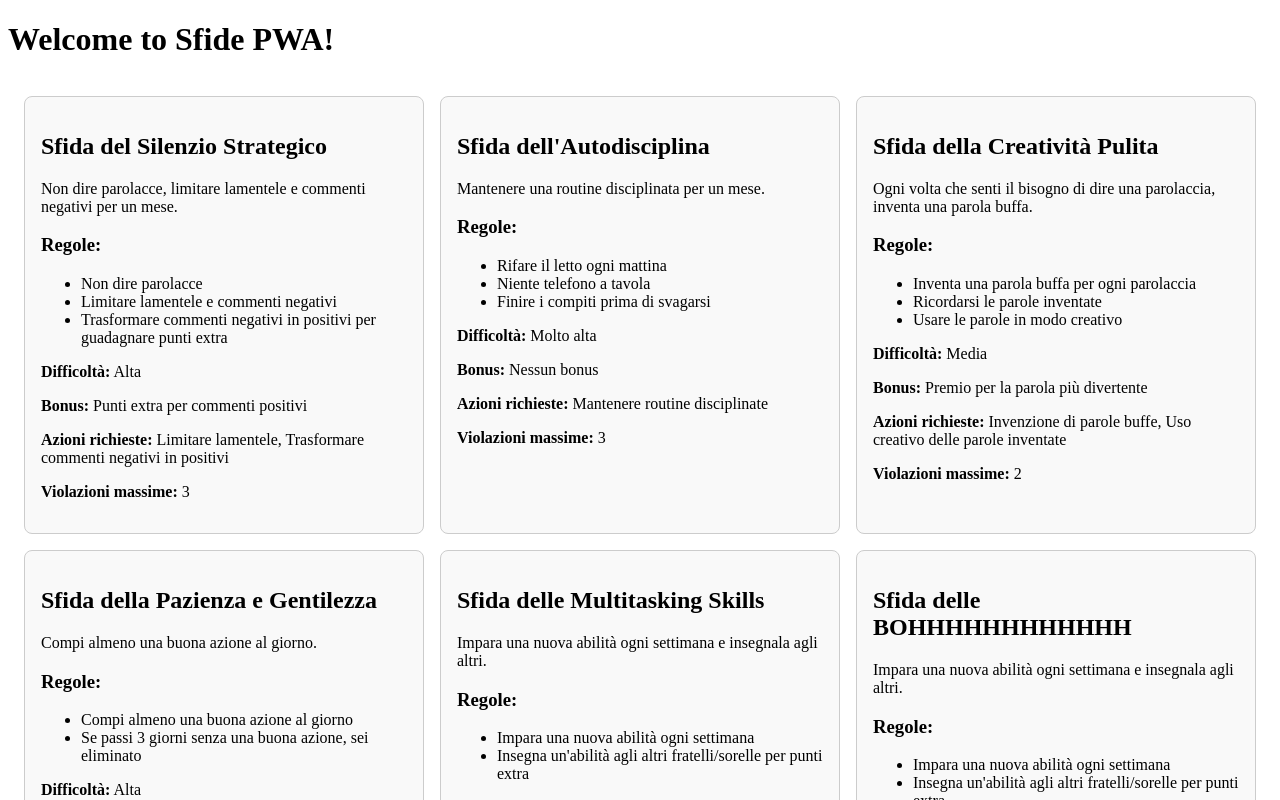
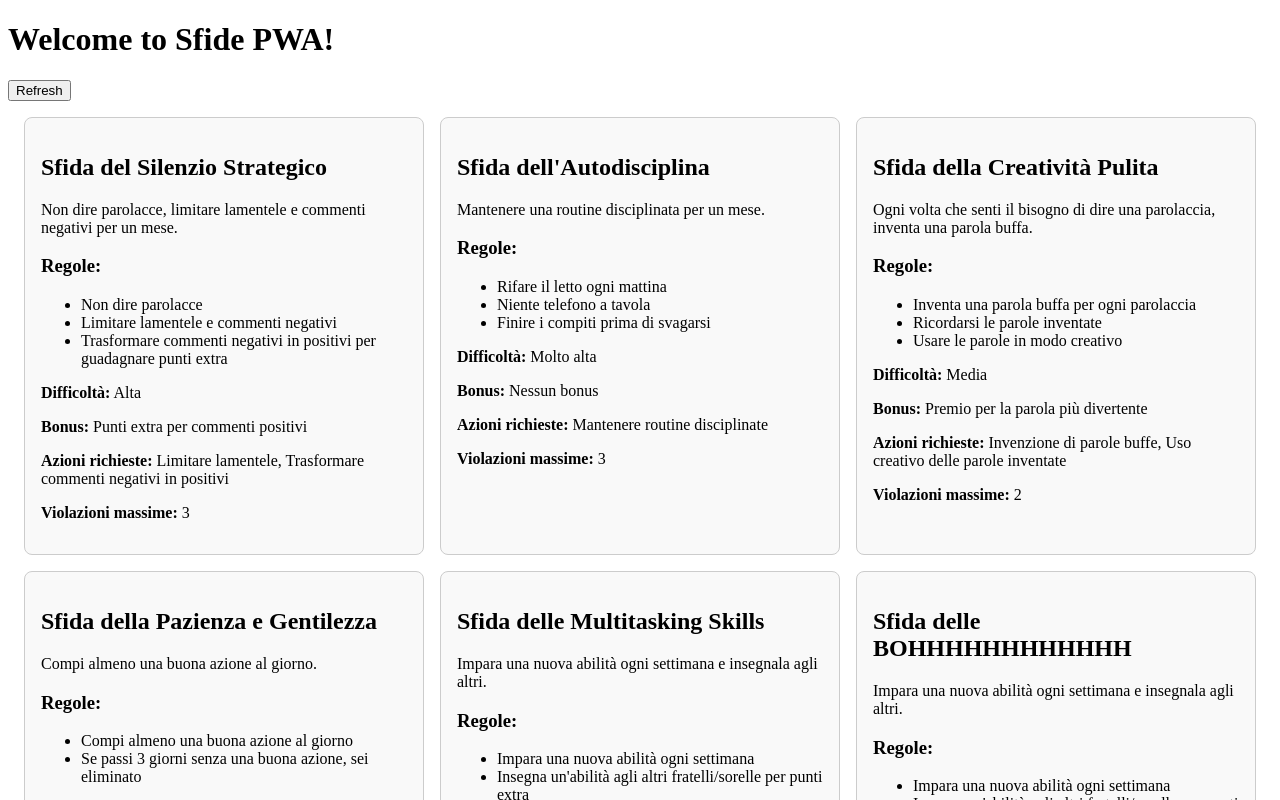
Before and after one commit to UgoUchem/Sfide_PWA, an Angular app: page / in a window 1280 px wide. Shown: the top 800 px of the page. Built offline with nearby package versions, Linux system fonts and the light colour scheme; no server answers.

Commit message:
refresh button for localstorage

```diff
--- a/src/app/features/challenge/components/challenge-list.component.ts
+++ b/src/app/features/challenge/components/challenge-list.component.ts
@@ -13,7 +13,9 @@ import { Challenge } from '../models/challenge.model';
   selector: 'app-challenge-list',
   imports: [],
   template: `
+    <button (click)="refreshChallenges()">Refresh</button>
     <div class="challenge-list">
+      <!-- Add this button -->
       @for (challenge of challenges(); track challenge.id) {
       <div class="challenge-card">
         <h2>{{ challenge.name }}</h2>
@@ -60,16 +62,23 @@ import { Challenge } from '../models/challenge.model';
 }
   `,
 })
-export class ChallengeListComponent implements OnInit{
+export class ChallengeListComponent implements OnInit {
   private challengeService: ChallengeService = inject(ChallengeService);
 
   protected readonly challenges: WritableSignal<Challenge[]> = signal([]);
 
-  ngOnInit(){
+  ngOnInit() {
     this.loadChallenges();
   }
 
-  loadChallenges():void{
-    this.challengeService.getChallenges().subscribe((data)=>this.challenges.set(data));
+  loadChallenges(): void {
+    this.challengeService
+      .getChallenges()
+      .subscribe((data) => this.challenges.set(data));
+  }
+
+  refreshChallenges(): void {
+    localStorage.removeItem('challenges'); // Clear the cached data
+    this.loadChallenges(); // Reload the challenges
   }
 }
```
